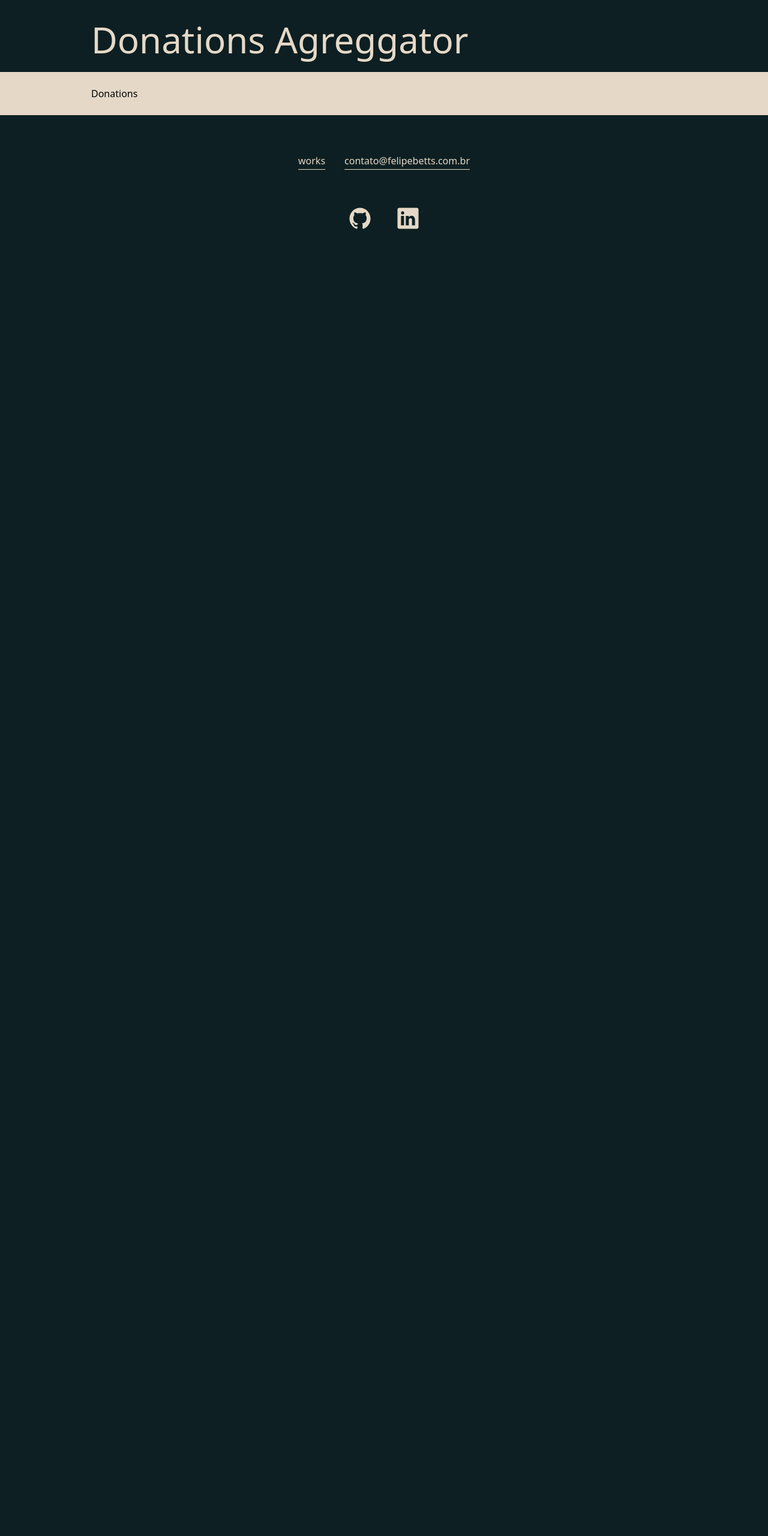
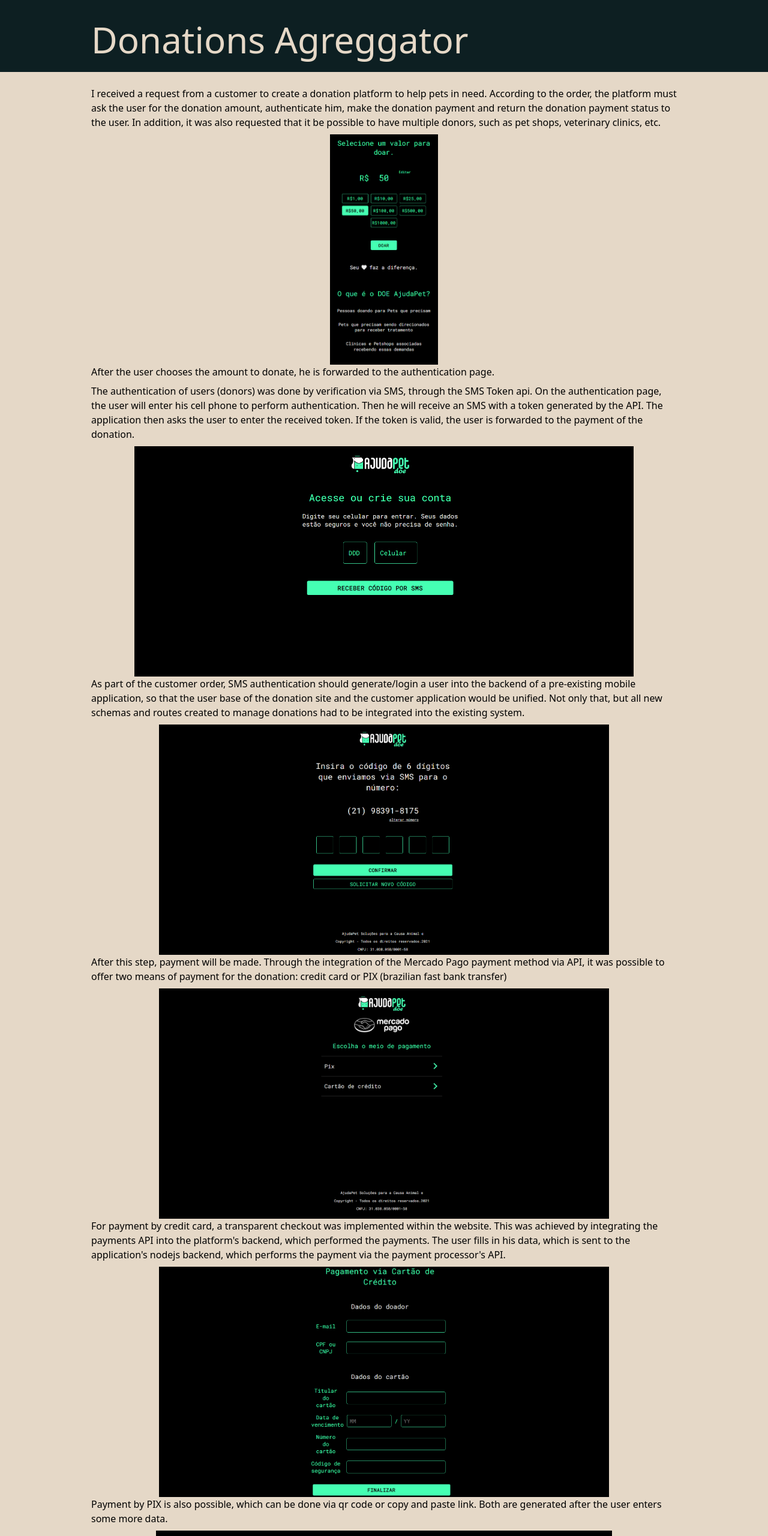
Before and after one commit to felipebetts/portfolio-2023, a Next.js app: page /works/donations in a window 1280 px wide. Shown: the part 100-2661 px from the top of the page at 60% size. Before the commit the page ends 800 px from the top, so only its background shows below. Built offline with nearby package versions, Linux system fonts and the light colour scheme.

Commit message:
feat: add donations page content

```diff
--- a/src/components/layout/works/work-details.tsx
+++ b/src/components/layout/works/work-details.tsx
@@ -1,4 +1,5 @@
 import React from 'react'
+
 import Breadcrumbs from '../../shared/breadcrumbs'
 import s from '@/styles/animations.module.css'
 
--- a/src/pages/works/donations.tsx
+++ b/src/pages/works/donations.tsx
@@ -1,8 +1,128 @@
 import WorkDetails from '@/components/layout/works/work-details'
+import Image from 'next/image'
 import React from 'react'
 
 const Donations = () => {
-  return <WorkDetails title="Donations Agreggator">Donations</WorkDetails>
+  return (
+    <WorkDetails title="Donations Agreggator">
+      <p className="mb-2">
+        I received a request from a customer to create a donation platform to
+        help pets in need. According to the order, the platform must ask the
+        user for the donation amount, authenticate him, make the donation
+        payment and return the donation payment status to the user. In addition,
+        it was also requested that it be possible to have multiple donors, such
+        as pet shops, veterinary clinics, etc.
+      </p>
+      <div className="relative w-full h-96">
+        <Image
+          src="/images/ajudapet/2.png"
+          fill
+          alt="donations agreggator"
+          className="object-contain"
+        />
+      </div>
+      <p className="mb-2">
+        After the user chooses the amount to donate, he is forwarded to the
+        authentication page.
+      </p>
+      <p className="mb-2">
+        The authentication of users (donors) was done by verification via SMS,
+        through the SMS Token api. On the authentication page, the user will
+        enter his cell phone to perform authentication. Then he will receive an
+        SMS with a token generated by the API. The application then asks the
+        user to enter the received token. If the token is valid, the user is
+        forwarded to the payment of the donation.
+      </p>
+      <div className="relative w-full h-96">
+        <Image
+          src="/images/ajudapet/3.png"
+          fill
+          alt="donations agreggator"
+          className="object-contain"
+        />
+      </div>
+
+      <p className="mb-2">
+        As part of the customer order, SMS authentication should generate/login
+        a user into the backend of a pre-existing mobile application, so that
+        the user base of the donation site and the customer application would be
+        unified. Not only that, but all new schemas and routes created to manage
+        donations had to be integrated into the existing system.
+        {/* This integration of new functionalities and authentication modalities into an
+        existing system was a considerable technical challenge. */}
+      </p>
+
+      <div className="relative w-full h-96">
+        <Image
+          src="/images/ajudapet/4.png"
+          fill
+          alt="donations agreggator"
+          className="object-contain"
+        />
+      </div>
+
+      <p className="mb-2">
+        After this step, payment will be made. Through the integration of the
+        Mercado Pago payment method via API, it was possible to offer two means
+        of payment for the donation: credit card or PIX (brazilian fast bank
+        transfer)
+      </p>
+
+      <div className="relative w-full h-96">
+        <Image
+          src="/images/ajudapet/5.png"
+          fill
+          alt="donations agreggator"
+          className="object-contain"
+        />
+      </div>
+      <p className="mb-2">
+        For payment by credit card, a transparent checkout was implemented
+        within the website. This was achieved by integrating the payments API
+        into the platform&apos;s backend, which performed the payments. The user
+        fills in his data, which is sent to the application&apos;s nodejs
+        backend, which performs the payment via the payment processor&apos;s
+        API.
+      </p>
+
+      <div className="relative w-full h-96">
+        <Image
+          src="/images/ajudapet/6.png"
+          fill
+          alt="donations agreggator"
+          className="object-contain"
+        />
+      </div>
+      <p className="mb-2">
+        Payment by PIX is also possible, which can be done via qr code or copy
+        and paste link. Both are generated after the user enters some more data.
+      </p>
+      <div className="relative w-full h-96">
+        <Image
+          src="/images/ajudapet/7.png"
+          fill
+          alt="donations agreggator"
+          className="object-contain"
+        />
+      </div>
+      <div className="relative w-full h-96">
+        <Image
+          src="/images/ajudapet/8.png"
+          fill
+          alt="donations agreggator"
+          className="object-contain"
+        />
+      </div>
+      <div className="relative w-full h-96">
+        <Image
+          src="/images/ajudapet/9.png"
+          fill
+          alt="donations agreggator"
+          className="object-contain"
+        />
+      </div>
+    </WorkDetails>
+  )
 }
 
 export default Donations
```
